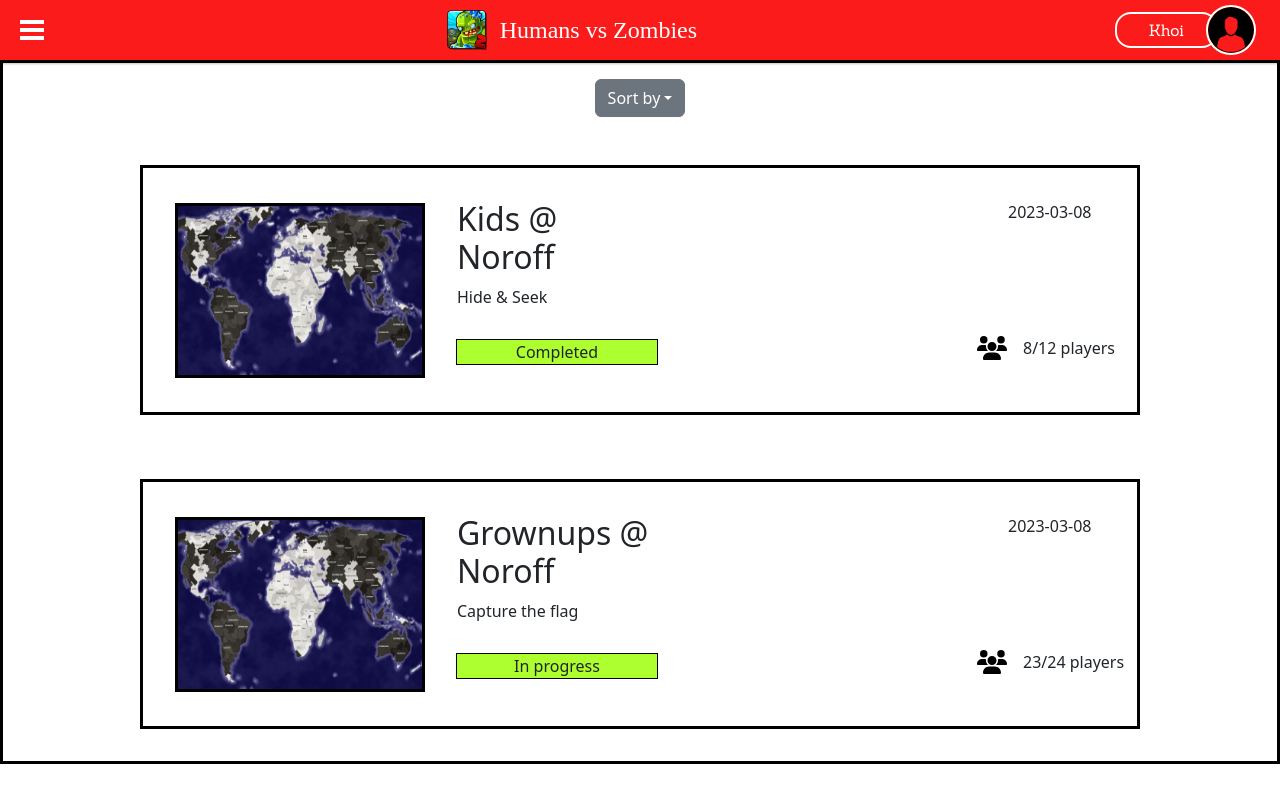
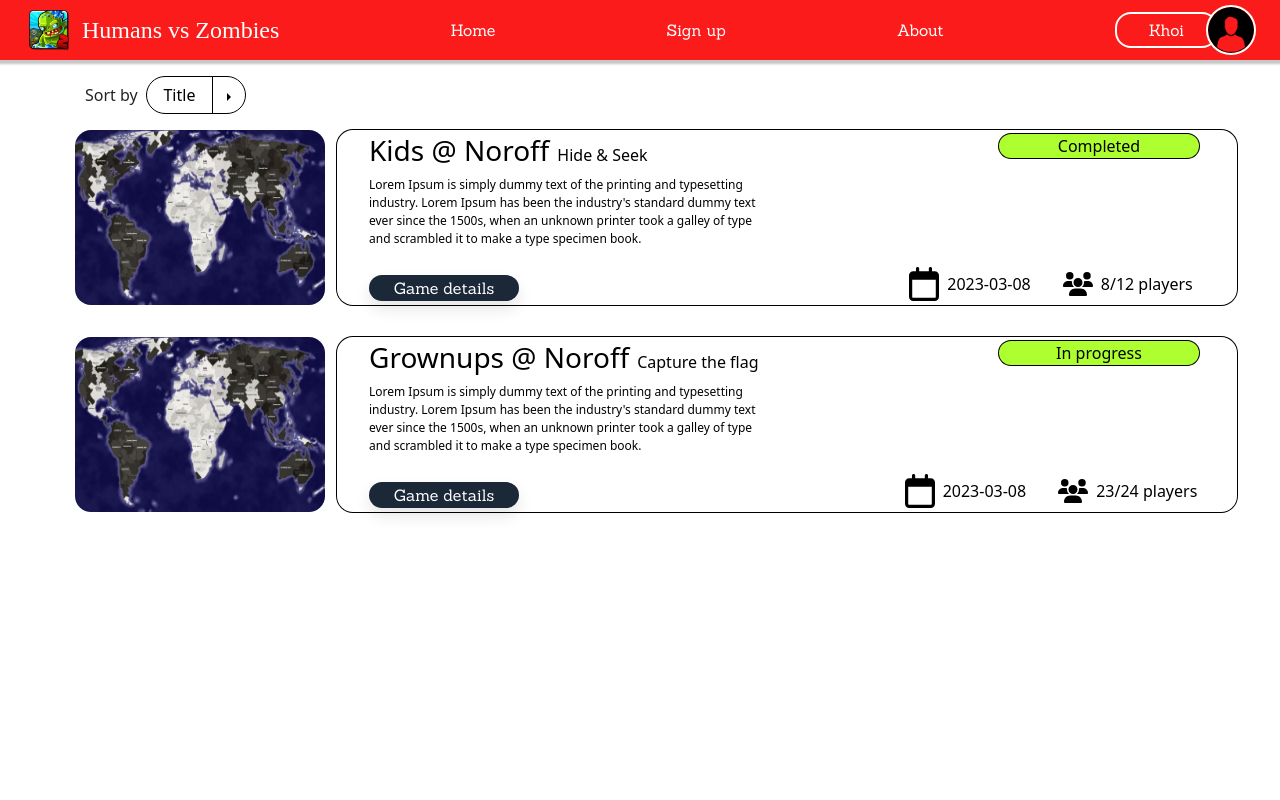
Before and after one commit to eliohk/HvZ-FrontEnd2023, a React (Create React App) app: page / in a window 1280 px wide. Built offline with nearby package versions, Linux system fonts and the light colour scheme; a web font is replaced by a local one.

Commit message:
revamped landing page complete

```diff
--- a/package.json
+++ b/package.json
@@ -9,14 +9,17 @@
     "@testing-library/user-event": "^13.5.0",
     "bootstrap": "^5.2.3",
     "dotenv": "^16.0.3",
+    "leaflet": "^1.9.3",
     "react": "^18.2.0",
     "react-bootstrap": "^2.7.2",
     "react-bootstrap-dropdown": "^0.3.0",
     "react-burger-menu": "^3.0.9",
     "react-dom": "^18.2.0",
+    "react-leaflet": "^4.2.1",
     "react-redux": "^8.0.5",
     "react-router-dom": "^6.8.2",
     "react-scripts": "5.0.1",
+    "reactjs-popup": "^2.0.5",
     "redux": "^4.2.1",
     "web-vitals": "^2.1.4"
   },
--- /dev/null
+++ b/src/components/gameDetailsComponent/GameDetails.jsx
@@ -0,0 +1,32 @@
+import 'reactjs-popup/dist/index.css';
+import "../../css/modal.css";
+
+const GameDetails = ( props ) => {
+    return (
+        <div className='mainContainer'>
+            <div className="header">
+                <h5 id="removeMargin">Administrator</h5>
+                <button>X</button>
+            </div>
+            <div className="liftToHeader">
+                <h2 id="removeMargin">Kids @ Noroff</h2>
+                <h4 id="removeMargin">"Hide & Seek"</h4>
+            </div>
+
+            <p id="removeMargin" className="desc">Lorem Ipsum is simply dummy text of the printing and typesetting industry. Lorem Ipsum has been the industry's standard dummy text ever since the 1500s, when an unknown printer took a galley of type and scrambled it to make a type specimen book.</p>
+            <div className="secondaryContainer">
+                <div>
+                    {/* map + squad list here */}
+                </div>
+                <div>
+                    {/* chat + buttons here */}
+                </div>
+                <div>
+                    {/* chat toggle + chat input here */}
+                </div>
+            </div>
+        </div>
+    )
+}
+
+export default GameDetails;
--- a/src/components/gameListComponent/GameListComponent.jsx
+++ b/src/components/gameListComponent/GameListComponent.jsx
@@ -1,30 +1,50 @@
 import Map from "../../resources/tempMap.jpg";
 import playerIcon from "../../resources/userIcon.svg";
+import dateIcon from "../../resources/dateIcon.svg";
 import "../../css/gameList.css";
+import { useState } from "react";
+import Popup from 'reactjs-popup';
+import 'reactjs-popup/dist/index.css';
+import "../../css/modal.css";
+import GameDetails from "../gameDetailsComponent/GameDetails";
+import GameDetailsPage from "../../pages/gameDetailsPage/GameDetailsPage";
+import { BrowserRouter, NavLink, Route, Routes } from "react-router-dom";
 
-const GameDetailsPage = (props) => {
-    console.log(props.game);
+
+const GameList = ( props ) => {
     return (
         <div className="mainGameContainer">
             <div className="innerMapContainer">
                 <img src={Map} width="250" height="175" alt="Map" className="mapImgList"/>
             </div>
+            <div className="innerDataContainer">
                 <div className="innerTitleContainer">
                     <div className="mostInnerTitleContainer">
-                    <h2 id="title">{props.game.title}</h2>
+                        <h3 id="title">{props.game.title}</h3>
                         <p id="gameMode">{props.game.gameMode}</p>
                     </div>
-                <p id="status" className="statusComponent">{props.game.status}</p>
+                    <p id="loremIpsum">Lorem Ipsum is simply dummy text of the printing and typesetting industry. Lorem Ipsum has been the industry's standard dummy text ever since the 1500s, when an unknown printer took a galley of type and scrambled it to make a type specimen book.</p>
+                    <NavLink to="/game" className="element">
+                        <button id="gamedtBtn">Game details</button>
+                    </NavLink>
                 </div>
                 <div className="innerStatisticsContainer">
-                <p className="playerCountText">{props.game.date}</p>
+                    <p id="status" className="statusComponent">{props.game.status}</p>
                     <div className="playerCounter">
+                        <div id="dt" className="alignStats">
+                            <img src={dateIcon} alt="playerIcons" width="30"></img>
+                            <p className="dateText">{props.game.date}</p>
+                        </div>
+                        <div id="cntr" className="alignStats">
                             <img src={playerIcon} alt="playerIcons" width="30"></img>
                             <p className="playerCountText">{props.game.players}/{props.game.maxPlayers} players</p>
                         </div>
                     </div>
                 </div>
+            </div>
+
+        </div>
     )
 }
 
-export default GameDetailsPage;
+export default GameList;
--- a/src/components/navigationComponent/TopNavbar.jsx
+++ b/src/components/navigationComponent/TopNavbar.jsx
@@ -7,11 +7,11 @@ import AdminPage from "../../pages/adminPage/AdminPage";
 import LandingPage from "../../pages/landingPage/LandingPage";
 import GameDetailsPage from "../../pages/gameDetailsPage/GameDetailsPage";
 import MiniProfile from "../miniProfileComponent/MiniProfile";
+import GameDetails from "../gameDetailsComponent/GameDetails";
 
 import logo from "../../resources/tempIcon.png";
 
 import "../../css/topNavbar.css";
-import "../../css/slideMenu.css";
 
 const TopNavbar = () => {
     const CustomToggle = forwardRef(({ children, onClick }, ref) => (
@@ -24,7 +24,7 @@ const TopNavbar = () => {
         className="element"
       >
         {children}
-        <NavLink to="/admin" className="element"><MiniProfile /></NavLink>
+        <MiniProfile />
       </a>
       ));
 
@@ -32,18 +32,30 @@ const TopNavbar = () => {
         <BrowserRouter>
             <div className="navigation">
                 <div className="navContainer">
-                    <Menu>
-                        <a id="home" className="menu-item" href="/">Home</a>
-                        <a id="signIn" className="menu-item" href="/register">Register</a>
-                        <a id="home" className="menu-item" href="/">Todo</a>
-                    </Menu>
-
                     <NavLink to="/" className="element">
                         <div className="innerContainerNavbar">
                             <div className="alignLogo">
                                 <img className="logoPicture" src={logo} width="40" alt=""></img>
                             </div>
                             <p className="logo">Humans vs Zombies</p>
+                        </div>
+                    </NavLink>
+
+                    <NavLink to="/Home" className="element">
+                        <div className="innerContainerNavbar">
+                            <span>Home</span>
+                        </div>
+                    </NavLink>
+
+                    <NavLink to="/signup" className="element">
+                        <div className="innerContainerNavbar">
+                            <span>Sign up</span>
+                        </div>
+                    </NavLink>
+
+                    <NavLink to="/about" className="element">
+                        <div className="innerContainerNavbar">
+                            <span>About</span>
                         </div>
                     </NavLink>
 
--- a/src/css/gameList.css
+++ b/src/css/gameList.css
@@ -9,63 +9,58 @@
     flex-direction: column;
     justify-content: space-between;
     margin-left: 2em;
-    margin-right: 10em;
+    margin-top: 4px;
+    margin-right: 6em;
     height: 100%;
+    width: 400px;
 }
 
 .innerStatisticsContainer {
     display: flex;
     align-items: center;
     flex-direction: column;
-    margin-left: 10em;
-    display: flex;
-    flex-direction: column;
     justify-content: space-between;
-    align-items: center;
     height: 100%;
-    padding-bottom: 1.25em;
+    width: 400px;
 }
 
 .mainGameContainer {
     display: flex;
     flex-direction: row;
     align-items: center;
-    border: solid black;
     width: fit-content;
     margin: 2em;
-    padding: 2em;
-    height: 250px;
+    margin-bottom: 0em;
+    height: 175px;
     width: 100%;
 }
 
 .mapImgList {
-    border: solid black;
+    border-radius: 16px;
 }
 
 .statusComponent {
+    position: relative;
+    right: -48px;
+    margin-top: 4px;
     background-color: greenyellow;
     outline-color: transparent;
     outline-style:solid;
     box-shadow: 0 0 0 1px black;
     transition: 0.7s;
     text-align: center;
+    border-radius: 16px;
 }
 
 .playerCounter {
     display: flex;
     align-items: center;
     justify-content: center;
-
-}
-
-.playerCountText {
-    padding-left: 1em;
-    width: 200px;
-    margin: 0;
+    margin-bottom: 4px;
 }
 
 #title {
-    width: 200px;
+    white-space: nowrap;
 }
 
 #status {
@@ -74,4 +69,64 @@
 
 #gameMode {
     width: 200px;
+    margin: 0;
+    margin-left: 8px;
 }
+
+.innerDataContainer {
+    display: flex;
+    width: 90%;
+    height: 100%;
+    border-radius: 16px;
+    margin-left: 12px;
+    color: black;
+    box-shadow: 0 0 0 1px black;
+}
+
+.mostInnerTitleContainer {
+    display: flex;
+    align-items: center;
+}
+
+#loremIpsum {
+    font-size: 12px;
+    height: 90px;
+    width: 400px;
+}
+
+#gamedtBtn {
+    width: 150px;
+    border-radius: 16px;
+    background-color: #1b2838;
+    color: white;
+    margin-bottom: 8px;
+    box-shadow: 0px 8px 15px rgba(0, 0, 0, 0.1);
+    cursor: pointer;
+}
+
+.alignStats {
+    display: flex;
+    align-items: center;
+    justify-content: center;
+}
+
+#dt {
+    margin: 0px;
+}
+
+#cntr {
+    margin: 0px;
+}
+
+.dateText {
+    margin:0;
+    margin-left: 8px;
+    margin-right: 32px;
+    white-space: nowrap;
+}
+
+.playerCountText {
+    margin: 0;
+    margin-left: 8px;
+    white-space: nowrap;
+}
--- a/src/css/landingPage.css
+++ b/src/css/landingPage.css
@@ -3,12 +3,20 @@
     flex-direction: column;
     align-items: center;
     justify-content: center;
-    border: solid black;
     width: 100%;
 }
 
 .sortByContainer {
-    margin: 1em;
+    margin-top: 1em;
+    margin-bottom: -1em;
+    display: flex;
+    align-items: center;
+    justify-content: left;
+    margin-left: -120px;
+}
+
+#label {
+    margin-right: 8px;
 }
 
 .widthConstraint {
@@ -17,4 +25,45 @@
     justify-content: center;
     flex-direction: column;
     width: 1000px;
+    margin-left: -130px;
 }
+
+.secondaryLandingContainer {
+    display: flex;
+    flex-direction: column;
+}
+
+.endBtn {
+    width: 100px;
+    background-color: black;
+}
+
+button.btn.btn-primary {
+    background-color: transparent;
+    outline: black;
+    color: black;
+    border: solid black;
+    border-width: 0.1px;
+    border-radius: 32px;
+}
+
+
+.endBtn.dropend.btn-group {
+    background-color: white;
+}
+
+
+.horizontalItems {
+    display: flex;
+    flex-direction: row;
+    align-items: center;
+    justify-content: center;
+    padding: 0px;
+    margin: 0px;
+    border-radius: 16px;
+    height: 20px;
+}
+
+.items {
+    border-radius: 16px;
+}
--- /dev/null
+++ b/src/css/modal.css
@@ -0,0 +1,65 @@
+.mainContainer {
+    background-color: white;
+    display: flex;
+    align-items: center;
+    justify-content: center;
+    flex-direction: column;
+    width: 75%;
+}
+
+.mostMainContainer {
+    display: flex;
+    align-items: center;
+    justify-content: center;
+    margin-top: 1em;
+    width: 100%;
+}
+
+button {
+    background-color: transparent;
+    border: none;
+}
+
+.header {
+    display: flex;
+    align-items: center;
+    justify-content: space-between;
+    width: 100%;
+}
+
+#removeMargin {
+    margin: 0;
+}
+
+.liftToHeader {
+    display: flex;
+    flex-direction: column;
+    text-align: center;
+    margin-top: -2em;
+    margin-bottom: 1em;
+}
+
+.desc {
+    font-size: 15px;
+}
+
+.popup-content {
+margin: auto;
+background: rgb(255, 255, 255);
+width: 50%;
+padding: 5px;
+}
+.popup-arrow {
+color: rgb(255, 255, 255);
+}
+[role='tooltip'].popup-content {
+width: 200px;
+box-shadow: rgba(0, 0, 0, 0.16) 0px 0px 3px;
+}
+
+.popup-overlay {
+background: rgba(0, 0, 0, 0.5);
+}
+[data-popup='tooltip'].popup-overlay {
+background: transparent;
+}
--- a/src/css/slideMenu.css
+++ /dev/null
@@ -1,75 +0,0 @@
-/* Styles gathered from: https://github.com/negomi/react-burger-menu#styling */
-
-/* Position and sizing of burger button */
-.bm-burger-button {
-    position: fixed;
-    width: 24px;
-    height: 20px;
-    left: 20px;
-    top: 20px;
-  }
-
-  /* Color/shape of burger icon bars */
-  .bm-burger-bars {
-    background: white;
-  }
-
-  /* Color/shape of burger icon bars on hover*/
-  .bm-burger-bars-hover {
-    background: #a90000;
-  }
-
-  /* Position and sizing of clickable cross button */
-  .bm-cross-button {
-    height: 24px;
-    width: 24px;
-    left: 200px;
-  }
-
-  /* Color/shape of close button cross */
-  .bm-cross {
-    background: black;
-  }
-
-  /*
-  Sidebar wrapper styles
-  Note: Beware of modifying this element as it can break the animations - you should not need to touch it in most cases
-  */
-  .bm-menu-wrap {
-    position: fixed;
-    height: 100%;
-  }
-
-  /* General sidebar styles */
-  .bm-menu {
-    background: whitesmoke;
-    margin-top: -2em;
-    margin-left: -1.5em;
-    margin-right: 2em;
-    padding: 2.5em 1.5em 0;
-    font-size: 1.15em;
-  }
-
-  /* Morph shape necessary with bubble or elastic */
-  .bm-morph-shape {
-    fill: #373a47;
-  }
-
-  /* Wrapper for item list */
-  .bm-item-list {
-    color: #b8b7ad;
-    margin-right: 10em;
-}
-
-  /* Individual item */
-  .bm-item {
-    display: inline-block;
-    text-decoration: none;
-    color: black;
-  }
-
-  /* Styling of overlay */
-  .bm-overlay {
-    margin-top: -2em;
-    background: rgba(0, 0, 0, 0.3);
-  }
--- a/src/css/topNavbar.css
+++ b/src/css/topNavbar.css
@@ -15,6 +15,7 @@
     text-decoration: none;
     font-family: 'Sanchez', serif;
     color: white;
+    cursor: pointer;
 }
 
 a:hover {
--- a/src/pages/gameDetailsPage/GameDetailsPage.jsx
+++ b/src/pages/gameDetailsPage/GameDetailsPage.jsx
@@ -1,6 +1,33 @@
-const GameDetailsPage = () => {
+import "../../css/modal.css";
+
+const GameDetailsPage = ( props ) => {
     return (
-        <p>Game details page works!</p>
+        <div className="mostMainContainer">
+            <div className='mainContainer'>
+                <div className="header">
+                    <h5 id="removeMargin">Administrator</h5>
+                    <button>X</button>
+                </div>
+                <div className="liftToHeader">
+                    <h2 id="removeMargin">Kids @ Noroff</h2>
+                    <h4 id="removeMargin">"Hide & Seek"</h4>
+                </div>
+
+                <p id="removeMargin" className="desc">Lorem Ipsum is simply dummy text of the printing and typesetting industry. Lorem Ipsum has been the industry's standard dummy text ever since the 1500s, when an unknown printer took a galley of type and scrambled it to make a type specimen book.</p>
+                <div className="secondaryContainer">
+                    <div>
+                        {/* map + squad list here */}
+                    </div>
+                    <div>
+                        {/* chat + buttons here */}
+                    </div>
+                    <div>
+                        {/* chat toggle + chat input here */}
+                    </div>
+                </div>
+            </div>
+        </div>
+
     )
 }
 
--- a/src/pages/landingPage/LandingPage.jsx
+++ b/src/pages/landingPage/LandingPage.jsx
@@ -1,10 +1,18 @@
 import Dropdown from 'react-bootstrap/Dropdown';
 import DropdownButton from 'react-bootstrap/DropdownButton';
 import GameListComponent from "../../components/gameListComponent/GameListComponent"
-
+import { useState, useEffect } from 'react';
 import "../../css/landingPage.css";
+import SplitButton from 'react-bootstrap/SplitButton';
 
 const LandingPage = () => {
+
+    const [ sortVariable, setSortVariable ] = useState("Title");
+
+    const handleSortVariable = (event) => {
+        let retval = event.target.innerHTML;
+        setSortVariable(retval);
+    }
 
     let gameArray = [
         {
@@ -25,23 +33,27 @@ const LandingPage = () => {
         }
     ]
 
-    const games = gameArray.map((gameData) => {
-        return <GameListComponent game={gameData}></GameListComponent>
+    const games = gameArray.map((gameData, i) => {
+        return <GameListComponent game={gameData} key={i}></GameListComponent>
     });
 
     return (
         <div className="mainLandingContainer">
-            <div className="sortByContainer">
-                <DropdownButton variant="secondary" id="dropdown-basic-button" title="Sort by">
-                    <Dropdown.Item href="#/action-1">Players</Dropdown.Item>
-                    <Dropdown.Item href="#/action-2">Game Status</Dropdown.Item>
-                    <Dropdown.Item href="#/action-3">Date</Dropdown.Item>
-                    <Dropdown.Item href="#/action-3">Title</Dropdown.Item>
-                </DropdownButton>
-            </div>
-
-            <div className="widthConstraint">
-                {games}
+            <div className="secondaryLandingContainer">
+                <div className="sortByContainer">
+                    <label id="label">Sort by</label>
+                    <SplitButton variant="primary" key="end" drop="end" id="dropdown-button-drop-end" className="endBtn" title={sortVariable}>
+                        <div className="horizontalItems">
+                            <Dropdown.Item className="items" onClick={handleSortVariable}>Date</Dropdown.Item>
+                            <Dropdown.Item className="items" onClick={handleSortVariable}>State</Dropdown.Item>
+                            <Dropdown.Item className="items" onClick={handleSortVariable}>Players</Dropdown.Item>
+                            <Dropdown.Item className="items" onClick={handleSortVariable}>Title</Dropdown.Item>
+                        </div>
+                    </SplitButton>
+                </div>
+                <div className="widthConstraint">
+                    {games}
+                </div>
             </div>
         </div>
     )
```
Also changed, not shown: src/resources/dateIcon.svg (added), 1 other file (tests, documents, lock files or other folders). Lines whose indentation alone changed are shown as unchanged.
